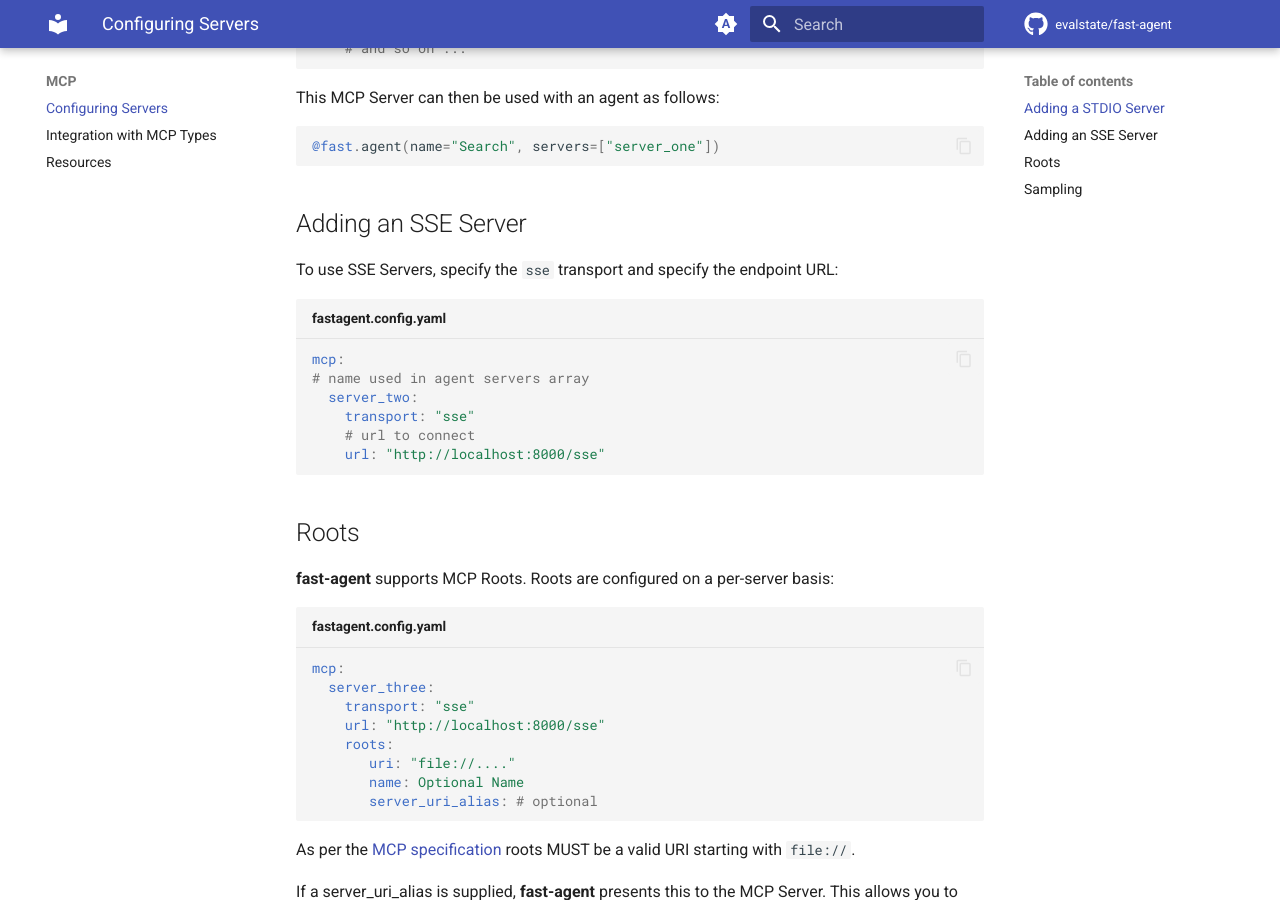
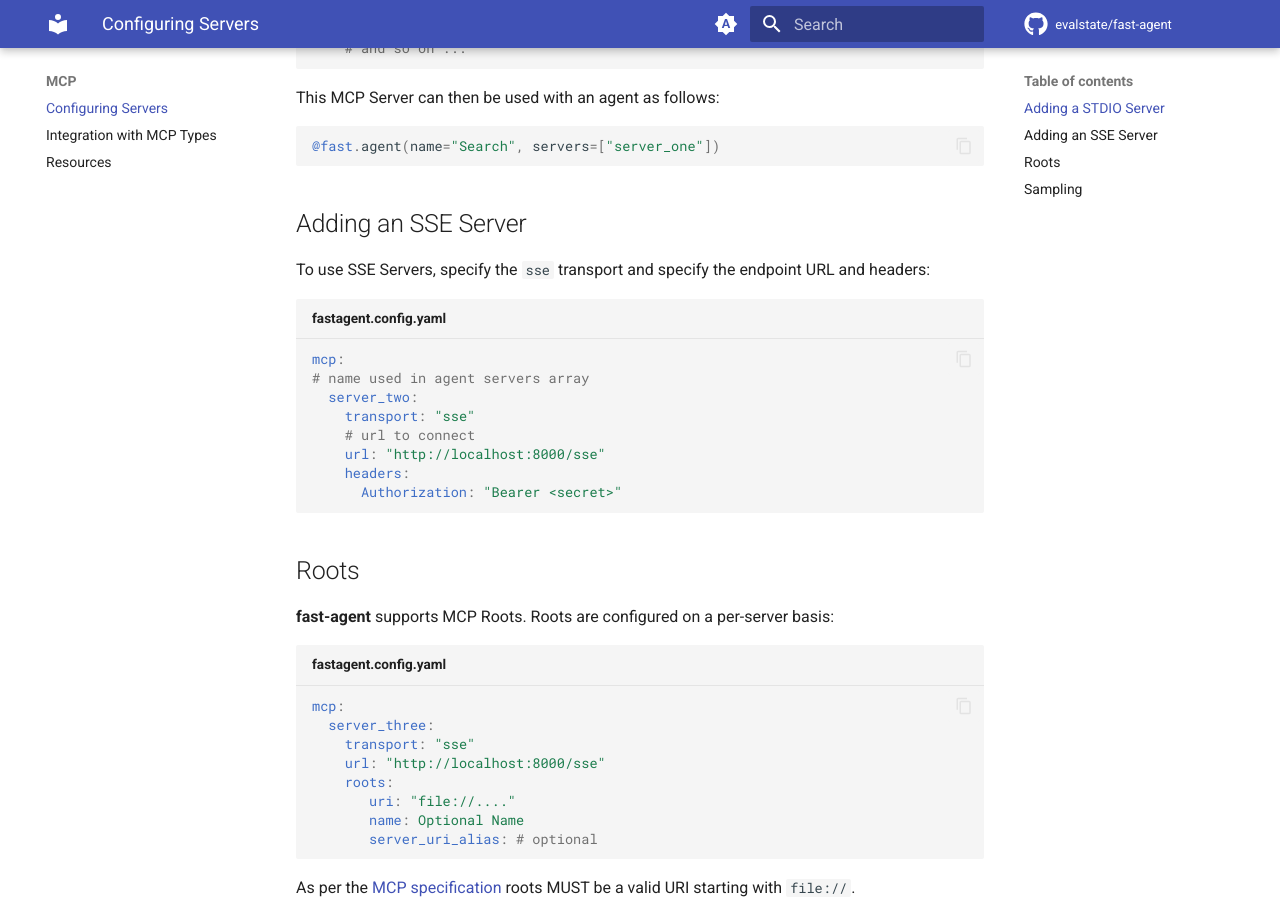
Before and after one commit to evalstate/fast-agent-docs, an MkDocs documentation site: the page built from docs/mcp/index.md, in a window 1280 px wide and 900 px high, scrolled down 764 px. Built offline with MkDocs 1.6.1 and Material for MkDocs 9.7.7, drawn with Linux system fonts in a browser that asks for light colours; comment, search, counter and statistics services are not loaded.

Commit message:
update sse headers docs, temp setting

````diff
--- a/docs/mcp/index.md
+++ b/docs/mcp/index.md
@@ -32,7 +32,7 @@ This MCP Server can then be used with an agent as follows:
 
 ## Adding an SSE Server
 
-To use SSE Servers, specify the `sse` transport and specify the endpoint URL:
+To use SSE Servers, specify the `sse` transport and specify the endpoint URL and headers:
 
 ```yaml title="fastagent.config.yaml"
 mcp:
@@ -41,6 +41,8 @@ mcp:
     transport: "sse"
     # url to connect
     url: "http://localhost:8000/sse"
+    headers:
+      Authorization: "Bearer <secret>"
 ```
 
 ## Roots
````
